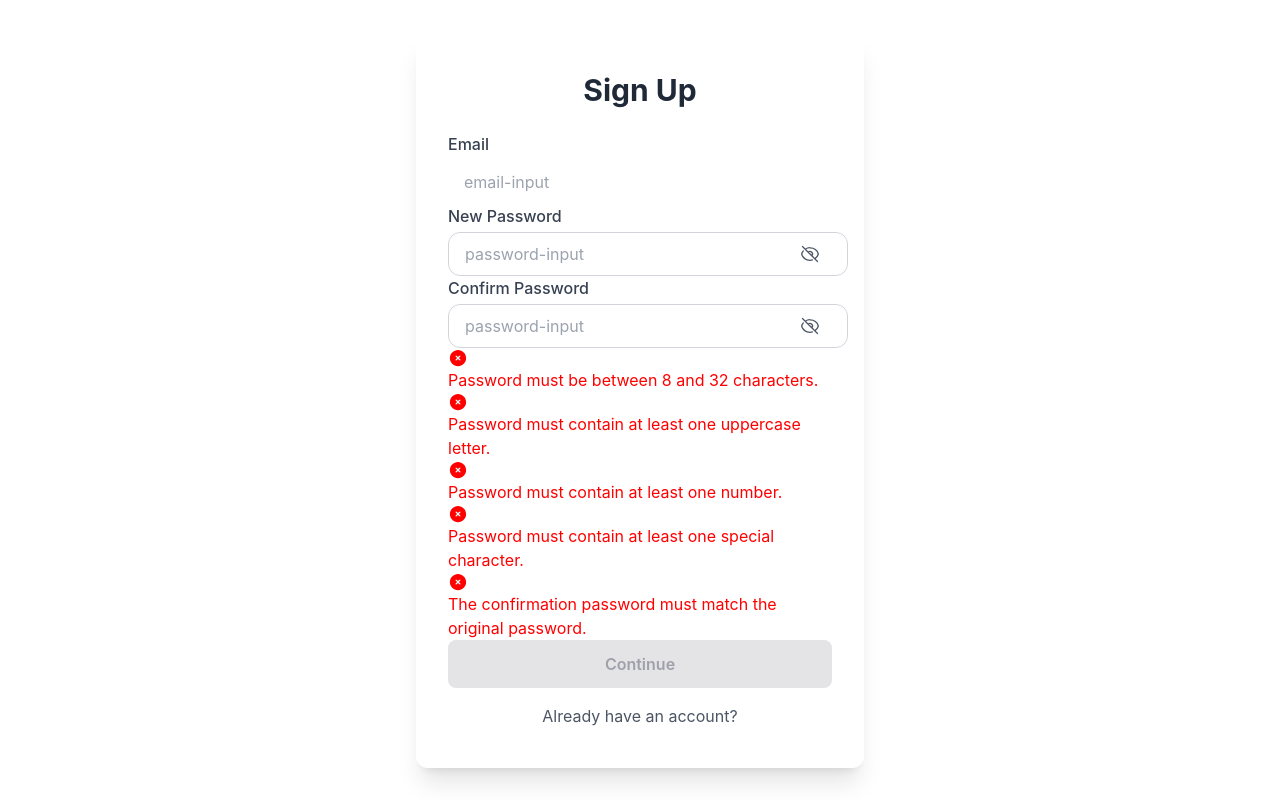
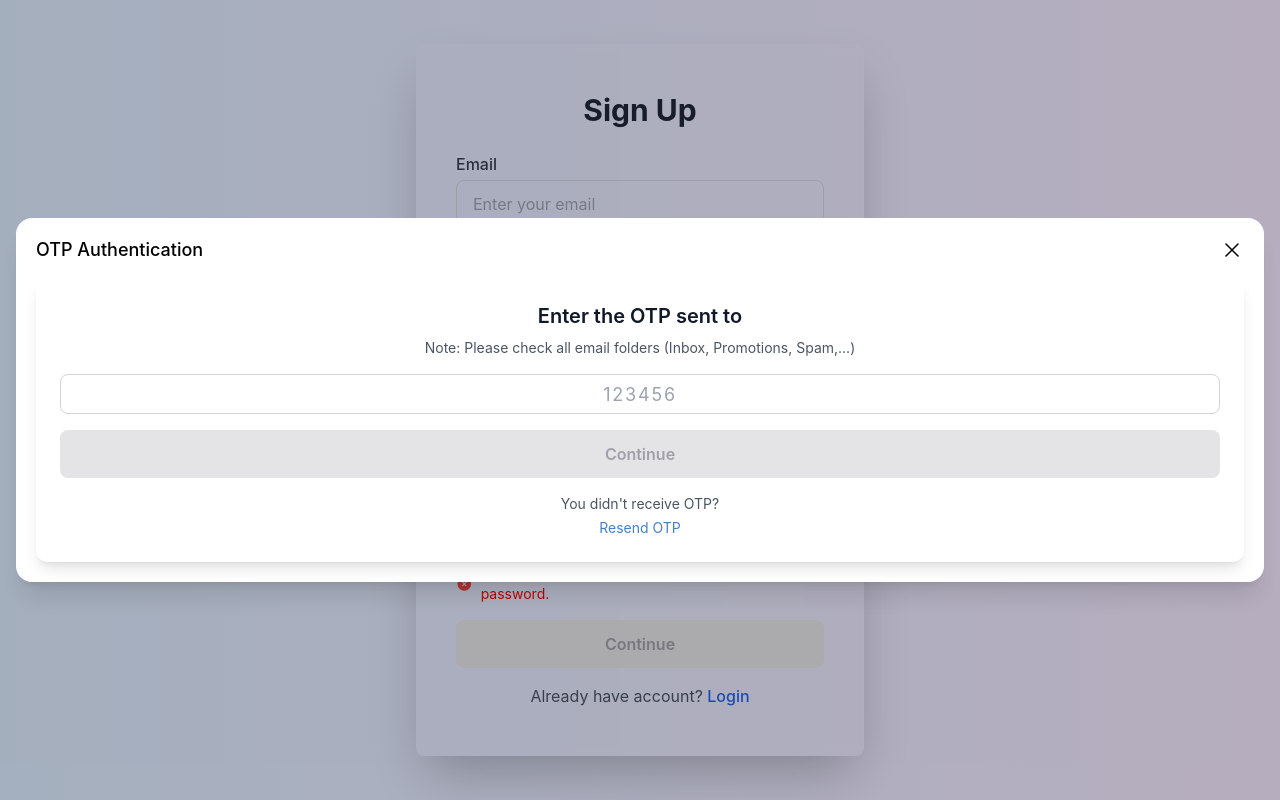
Before and after one commit to huyhoang23it/Timeless-Core, a Next.js app in the folder EventMate_Frontend/eventmate/event-mate/: page /signUp in a window 1280 px wide. Built offline with nearby package versions, Linux system fonts and the light colour scheme; no server answers.

Commit message:
sign up, otp modal ui

```diff
--- a/EventMate_Frontend/eventmate/event-mate/app/signUp/page.tsx
+++ b/EventMate_Frontend/eventmate/event-mate/app/signUp/page.tsx
@@ -9,39 +9,62 @@ import { useLanguage } from "@/providers/LanguageProvider";
 import { AuthRepository } from "@/repositories/AuthRepository";
 import { useRouter } from "next/navigation";
 import { useEffect, useState } from "react";
+import EmailValidator from "email-validator";
+import { toastHelper } from "@/ultilities/toastMessageHelper";
 
 const SignUpPage = () => {
   const { t } = useLanguage();
   const router = useRouter();
 
   const [email, setEmail] = useState<string>("");
+  const [isEmailValid, setIsEmailValid] = useState<boolean>(true);
   const [newPassword, setNewPassword] = useState<string>("");
-
   const [confirmPassword, setConfirmPassword] = useState<string>("");
   const [loading, setLoading] = useState<boolean>(false);
-  const [isShowChecoOTPModal, setIsShowForgotPasswordModal] = useState<boolean>(false);
+  const [isShowCheckOTPModal, setIsShowCheckOTPModal] = useState<boolean>(true);
   const [checks, setChecks] = useState<{ [key: string]: boolean }>({
     length: false,
     uppercase: false,
     number: false,
     specialChar: false,
-    math: false
+    match: false,
   });
+  const [token, setToken] = useState<string>("");
 
+  // Cập nhật trạng thái kiểm tra mật khẩu khi nhập mớiPassword và confirmPassword
   useEffect(() => {
     setChecks(validatePassword(newPassword, confirmPassword));
   }, [newPassword, confirmPassword]);
 
-  const [token, setToken] = useState<string>('');
+  // Validate email khi input mất focus
+  const handleEmailBlur = (e: React.FocusEvent<HTMLInputElement>) => {
+    const value = e.target.value;
+    if (value.trim().length === 0) {
+      setIsEmailValid(true);
+      return;
+    }
+    const valid = EmailValidator.validate(value);
+    setIsEmailValid(valid);
+    if (!valid) {
+      toastHelper.error(t("errors:validate-email-failed"));
+    }
+  };
 
-
+  // Xử lý đăng ký
   const handleSignUp = async () => {
+    // Kiểm tra email có hợp lệ không
+    if (!email || !isEmailValid) {
+      toastHelper.error(t("errors:validate-email-failed"));
+      return;
+    }
     try {
       setLoading(true);
       const res = await AuthRepository.createOTP(email, newPassword);
       if (!res.error) {
         setToken(res.data);
-        setIsShowForgotPasswordModal(true);
+        setIsShowCheckOTPModal(true);
+      } else {
+        toastHelper.error(t("authen:signup-failed"));
       }
     } catch (e) {
       console.log(e);
@@ -49,97 +72,123 @@ const SignUpPage = () => {
       setLoading(false);
     }
   };
+
+  // Form hợp lệ khi email không rỗng, hợp lệ và các điều kiện mật khẩu đều đạt
+  const isFormValid = email && isEmailValid && Object.values(checks).every(Boolean);
+
   return (
-    <div className="min-h-screen flex items-center justify-center bg-cover bg-center bg-no-repeat"
-    >
-      {/* Container chính với hiệu ứng scale */}
-      <div
-        className=" backdrop-blur-lg shadow-xl rounded-xl px-8 py-10 w-full max-w-md mx-4"
-      >
-        {/* Tiêu đề */}
-        <h2 className="text-3xl font-bold text-center text-gray-800 mb-6">Sign Up</h2>
+    <div className="min-h-screen flex items-center justify-center bg-gradient-to-r from-blue-100 to-purple-100">
+      <div className="bg-white/90 backdrop-blur-sm shadow-2xl rounded-lg px-10 py-12 w-full max-w-md mx-4">
+        <h2 className="text-3xl font-bold text-center text-gray-800 mb-6">
+          {t("authen:signup")}
+        </h2>
 
         {/* Form đăng ký */}
-        <div className="relative" >
-          <label className="block mb-1 font-medium text-gray-700">Email</label>
+        <div className="space-y-4">
+          <div>
+            <label className="block mb-1 font-medium text-gray-700">
+              {t("authen:email")}
+            </label>
             <Input
-            className=" !h-[44px] md:w-[400px] w-[350px] !rounded-xl pr-8"
-            type="text"
+              className="h-12 w-full rounded-lg pr-4 border border-gray-300 focus:border-primary-500"
+              type="email"
               name="email"
               value={email}
-            onChange={(e: React.ChangeEvent<HTMLInputElement>) => {
-              setEmail(e.target.value);
-            }}
-            placeholder={t('email-input')}
+              onChange={(e: React.ChangeEvent<HTMLInputElement>) => setEmail(e.target.value)}
+              onBlur={handleEmailBlur}
+              placeholder={t("authen:email-input")}
             />
-          <label className="block mb-1 font-medium text-gray-700">New Password</label>
+            {!isEmailValid && (
+              <p className="text-red-500 text-sm mt-1">
+                {t("errors:validate-email-failed")}
+              </p>
+            )}
+          </div>
+          <div>
+            <label className="block mb-1 font-medium text-gray-700">
+              {t("authen:new-pass")}
+            </label>
             <InputSecret
-            className=" !h-[44px] md:w-[400px] w-[350px] !rounded-xl pr-8"
-            type="text"
-            name="password"
+              className="h-12 w-full rounded-lg pr-4 border border-gray-300 focus:border-primary-500"
+              type="password"
+              name="newPassword"
               value={newPassword}
-            onChange={(e: React.ChangeEvent<HTMLInputElement>) => {
-              setNewPassword(e.target.value);
-            }}
-            placeholder={t('password-input')}
+              onChange={(e: React.ChangeEvent<HTMLInputElement>) => setNewPassword(e.target.value)}
+              placeholder={t("authen:password-input")}
             />
-          <label className="block mb-1 font-medium text-gray-700">Confirm Password</label>
+          </div>
+          <div>
+            <label className="block mb-1 font-medium text-gray-700">
+              {t("authen:confirm-pass")}
+            </label>
             <InputSecret
-            className=" !h-[44px] md:w-[400px] w-[350px] !rounded-xl pr-8"
-            type="text"
-            name="password"
+              className="h-12 w-full rounded-lg pr-4 border border-gray-300 focus:border-primary-500"
+              type="password"
+              name="confirmPassword"
               value={confirmPassword}
-            onChange={(e: React.ChangeEvent<HTMLInputElement>) => {
-              setConfirmPassword(e.target.value);
-            }}
-            placeholder={t('password-input')}
+              onChange={(e: React.ChangeEvent<HTMLInputElement>) => setConfirmPassword(e.target.value)}
+              placeholder={t("authen:password-input")}
             />
-
+          </div>
         </div>
 
-        <ul>
+        {/* Danh sách kiểm tra mật khẩu */}
+        <ul className="mt-4 mb-4 space-y-1">
           {[
-            { key: "length", message: t('authen:password-validation:length') },
-            { key: "uppercase", message: t('authen:password-validation:uppercase') },
-            { key: "number", message: t('authen:password-validation:number')  },
-            { key: "specialChar", message: t('authen:password-validation:specialChar') },
-            { key: "match", message: t('authen:password-validation:match') }
+            { key: "length", message: t("authen:password-validation:length") },
+            { key: "uppercase", message: t("authen:password-validation:uppercase") },
+            { key: "number", message: t("authen:password-validation:number") },
+            { key: "specialChar", message: t("authen:password-validation:specialChar") },
+            { key: "match", message: t("authen:password-validation:match") },
           ].map((item) => (
-            <li key={item.key} style={{ color: checks[item.key] ? "green" : "red" }}>
-              {checks[item.key] ?  <CheckCircleIcon className="w-5 h-5 mr-2" /> :  <XCircleIcon className="w-5 h-5 mr-2" />} {item.message}
+            <li
+              key={item.key}
+              className="flex items-center text-sm"
+              style={{ color: checks[item.key] ? "green" : "red" }}
+            >
+              {checks[item.key] ? (
+                <CheckCircleIcon className="w-5 h-5 mr-2 text-green-500" />
+              ) : (
+                <XCircleIcon className="w-5 h-5 mr-2 text-red-500" />
+              )}
+              {item.message}
             </li>
           ))}
         </ul>
 
         <Button
-          className="w-full font-semibold text-white items-center justify-center"
-          label={t('authen:continue')}
-          disabled={!Object.values(checks).every(Boolean)}
+          className="w-full font-semibold text-white py-3"
+          label={t("authen:continue")}
+          disabled={!isFormValid}
           isLoading={loading}
           onClickButton={handleSignUp}
-        ></Button>
+        />
 
-        {/* Điều hướng đến Login */}
         <div className="text-center mt-4">
-          <p className="text-gray-600"
-            onClick={() => router.push('/login')}>Already have an account?
-
+          <p
+            className="text-gray-600 cursor-pointer"
+            onClick={() => router.push("/login")}
+          >
+            {t("authen:already-have-account")}{" "}
+            <a className="text-blue-600 hover:underline font-medium">
+              {t("authen:login")}
+            </a>{" "}
           </p>
         </div>
+      </div>
 
-      </div>
       <CheckOTPModal
         email={email}
         token={token}
         setToken={setToken}
         modalProps={{
-          isOpen: isShowChecoOTPModal,
-          closeModal: () => setIsShowForgotPasswordModal(false),
-          title: t('authen:otp-title'),
-
+          isOpen: isShowCheckOTPModal,
+          closeModal: () => setIsShowCheckOTPModal(false),
+          title: t("authen:otp-title"),
         }}
       />
     </div>
   );
-}
+};
+
 export default SignUpPage;
--- a/EventMate_Frontend/eventmate/event-mate/components/authen/CheckOTPModal.tsx
+++ b/EventMate_Frontend/eventmate/event-mate/components/authen/CheckOTPModal.tsx
@@ -6,14 +6,14 @@ import { useLanguage } from "@/providers/LanguageProvider";
 import { Button } from "../common/button";
 import { AuthRepository } from "@/repositories/AuthRepository";
 import { useRouter } from "next/navigation";
-import ArrowPathIcon from '@heroicons/react/24/outline/ArrowPathIcon';
+import { ArrowPathIcon } from "@heroicons/react/24/outline";
 
 type CheckOTPModalProps = {
   email: string;
   token: string;
   modalProps: ModalProps;
   setToken: (token: string) => void;
-}
+};
 
 const CheckOTPModal = ({
   email,
@@ -24,25 +24,55 @@ const CheckOTPModal = ({
   const { t } = useLanguage();
   const router = useRouter();
 
-    const [otp, setOTP] = useState<string>('');
+  const [otp, setOTP] = useState<string>("");
+  const [error, setError] = useState<string>("");
   const [loading, setLoading] = useState<boolean>(false);
   const [loadingResend, setLoadingResend] = useState<boolean>(false);
+
+  // Validate OTP: chỉ cho phép số và phải đủ 6 ký tự
+  const validateOTP = (value: string): boolean => {
+    if (!/^\d*$/.test(value)) {
+      setError(t("errors:otp-invalid"));
+      return false;
+    }
+    if (value.length !== 6) {
+      setError(t("errors:otp-invalid"));
+      return false;
+    }
+    setError("");
+    return true;
+  };
+
+  const handleChangeOTP = (e: any) => {
+    const value = e.target.value;
+    setOTP(value);
+    validateOTP(value);
+  };
+
   const handleCheckOTP = async () => {
+    if (!validateOTP(otp)) return;
     setLoading(true);
     try {
       const res = await AuthRepository.verifyOTP(token, otp);
       if (!res.error) {
-                router.push('/login');
+        router.push("/login");
         modalProps.closeModal();
-                setToken('');
+        setToken("");
+      } else {
+        // Giả sử API trả về lỗi với mã "expired" nếu OTP đã hết hạn
+        if (res.error === "expired") {
+          setError(t("errors:otp-expired"));
+        } else {
+          setError(t("errors:otp-invalid"));
+        }
       }
     } catch (e) {
-            console.log(e);
+      setError(t("errors:otp-invalid"));
     } finally {
       setLoading(false);
     }
-        setLoading(false);
   };
+
   const handleResendOTP = async () => {
     try {
       setLoadingResend(true);
@@ -56,57 +86,76 @@ const CheckOTPModal = ({
       setLoadingResend(false);
     }
   };
+
+  // OTP hợp lệ khi đủ 6 ký tự và không có lỗi
+  const isOTPValid = otp.length === 6 && error === "";
+
   return (
-        <Modal {...modalProps} widthMd="max-w-xl">
-            <div className="rounded-xl px-8 py-10 w-full max-w-md mx-4"
-            >
+    <Modal {...modalProps} widthMd="max-w-md">
+      <div className="rounded-xl px-6 py-6 w-full bg-white shadow-lg">
         {/* Tiêu đề */}
-                <h2 className="text-3xl font-bold text-center text-gray-800 mb-6">{t("authen:otp-input-lable")}</h2>
-                <h2 className="text-3xl font-bold text-center text-gray-800 mb-6">{email}</h2>
+        <h2 className="text-xl font-semibold text-center text-gray-900">
+          {t("authen:otp-input-lable")}
+        </h2>
 
-                <div className="relative" >
+        {/* Thông báo OTP */}
+        <p className="text-sm text-center text-gray-600 mt-2">
+          {t("authen:otp-note")}
+        </p>
+        <p className="text-center font-medium text-gray-700 mt-2">{email}</p>
 
+        {/* Input OTP */}
+        <div className="mt-4">
           <Input
-                        className=" !h-[44px] md:w-[400px] w-[350px] !rounded-xl pr-8"
+            className={`h-10 w-full rounded-lg border ${
+              error ? "border-red-500" : "border-gray-300"
+            } focus:border-primary-500 text-center text-lg tracking-widest`}
             type="text"
-                        name="email"
+            name="otp"
+            maxLength={6}
             value={otp}
-                        onChange={(e: any) => {
-                            setOTP(e.target.value);
-                        }}
+            onChange={handleChangeOTP}
             onKeyDown={(e: any) => {
-                            if (e.key === 'Enter') {
+              if (e.key === "Enter") {
                 handleCheckOTP();
               }
             }}
-                        placeholder={t('authen:otp-input-placeholder')}
-
+            placeholder="123456"
           />
+          {error && <p className="text-red-500 text-sm mt-1">{error}</p>}
         </div>
 
-                <h2 className="text-3xl font-bold text-center text-gray-800 mb-6">{t("authen:otp-note")}</h2>
-                <h2 className="text-3xl font-bold text-center text-gray-800 mb-6">{t("authen:otp-missing")}</h2>
-                {loadingResend ?
-                    <div className="loading-btn">
-                        <ArrowPathIcon className="w-6 h-6 ml-2 animate-spin" />
-                    </div>
-                    :
-                    <p
-                        onClick={handleResendOTP}
-                    >{t("authen:resend-otp")}</p>
-                }
+        {/* Nút xác nhận OTP */}
         <Button
-                    className="w-full font-semibold text-white items-center justify-center"
-                    label={t('authen:continue')}
+          className="w-full mt-4 font-semibold text-white bg-primary-600 hover:bg-primary-700 transition-all rounded-lg"
+          label={t("authen:continue")}
+          disabled={!isOTPValid}
           isLoading={loading}
           onClickButton={handleCheckOTP}
-                ></Button>
+        />
 
-
-
-
+        {/* Resend OTP */}
+        <p className="text-center text-sm text-gray-600 mt-4">
+          {t("authen:otp-missing")}
+        </p>
+        <div className="flex justify-center mt-1">
+          {loadingResend ? (
+            <div className="flex items-center gap-2 text-primary-600">
+              <ArrowPathIcon className="w-5 h-5 animate-spin" />
+              <span>{t("authen:resend-otp")}</span>
+            </div>
+          ) : (
+            <button
+              className="text-primary-600 hover:underline transition-all text-sm"
+              onClick={handleResendOTP}
+            >
+              {t("authen:resend-otp")}
+            </button>
+          )}
+        </div>
       </div>
     </Modal>
   );
-}
+};
+
 export default CheckOTPModal;
--- a/EventMate_Frontend/eventmate/event-mate/translation/lang/en/authen.json
+++ b/EventMate_Frontend/eventmate/event-mate/translation/lang/en/authen.json
@@ -1,28 +1,32 @@
 {
   "login-title": "Login Page",
   "welcome-message": "Welcome back, please log in!",
-  "forgot-password":"Forgot Password?",
+  "email": "Email",
   "email-input": "Enter your email",
+  "password": "Password",
   "password-input": "Enter your password",
-  "login":"Login",
-  "email":"Email",
-  "password":"Password",
-  "no-account":"Don't have account?",
-  "or":"or",
-  "signup":"Sign Up",
-  "signup-event-organizer":"Sign Up As Event Organizer",
-  "or-sign":"Or Sign Up With",
-  "login-google":"Gmail",
-  "enter-your-email-to-reset-password":"Enter your email to reset password",
-  "reset-password":"Reset password",
+  "login": "Login",
+  "forgot-password": "Forgot Password?",
+  "no-account": "Don't have account?",
+  "or": "or",
+  "signup": "Sign Up",
+  "signup-event-organizer": "Sign Up As Event Organizer",
+  "or-sign": "Or Sign Up With",
+  "login-google": "Gmail",
+  "already-have-account": "Already have account?",
 
-  "otp-title" : "OTP Authentication",
-  "otp-input-lable":"Enter the OTP sent to",
-  "otp-input-placeholder":"Enter the OTP",
-  "otp-note":"Note: Please check all email folders (Inbox, Promotions, Spam,...)",
-  "otp-missing":"You didn't receive OTP?",
-  "resend-otp":"Resend OTP",
-  "continue":"Continue",
+  "enter-your-email-to-reset-password": "Enter your email to reset password",
+  "reset-password": "Reset password",
+  "new-pass": "New Password",
+  "confirm-pass": "Confirm Password",
+
+  "otp-title": "OTP Authentication",
+  "otp-input-lable": "Enter the OTP sent to",
+  "otp-input-placeholder": "Enter the OTP",
+  "otp-note": "Note: Please check all email folders (Inbox, Promotions, Spam,...)",
+  "otp-missing": "You didn't receive OTP?",
+  "resend-otp": "Resend OTP",
+  "continue": "Continue",
 
   "password-validation": {
     "length": "Password must be between 8 and 32 characters.",
--- a/EventMate_Frontend/eventmate/event-mate/translation/lang/vi/authen.json
+++ b/EventMate_Frontend/eventmate/event-mate/translation/lang/vi/authen.json
@@ -1,6 +1,25 @@
 {
-    "login-title": "Login Page v",
-    "welcome-message": "Welcome back, please log in! ",
+    "login-title": "Trang Đăng Nhập",
+    "welcome-message": "Chào mừng trở lại, vui lòng đăng nhập!",
+    "email": "Email",
+    "email-input": "Nhập email của bạn",
+    "password": "Mật khẩu",
+    "password-input": "Nhập mật khẩu của bạn",
+    "login": "Đăng nhập",
+    "forgot-password": "Quên mật khẩu?",
+    "no-account": "Chưa có tài khoản?",
+    "or": "hoặc",
+    "signup": "Đăng ký",
+    "signup-event-organizer": "Đăng ký tổ chức sự kiện",
+    "or-sign": "Hoặc đăng ký bằng",
+    "login-google": "Gmail",
+    "already-have-account": "Đã có tài khoản?",
+
+    "enter-your-email-to-reset-password": "Nhập email của bạn để đặt lại mật khẩu",
+    "reset-password": "Đặt lại mật khẩu",
+    "new-pass": "Mật khẩu mới",
+    "confirm-pass": "Xác nhận mật khẩu",
+
     "otp-title": "Xác thực OTP",
     "otp-input-lable": "Nhập mã OTP được gửi đến",
     "otp-input-placeholder":"Nhập OTP",
```
Also changed, not shown: EventMate_Frontend/eventmate/event-mate/translation/lang/vi/errors.json (+5 -2 lines). Lines whose indentation alone changed are shown as unchanged.
